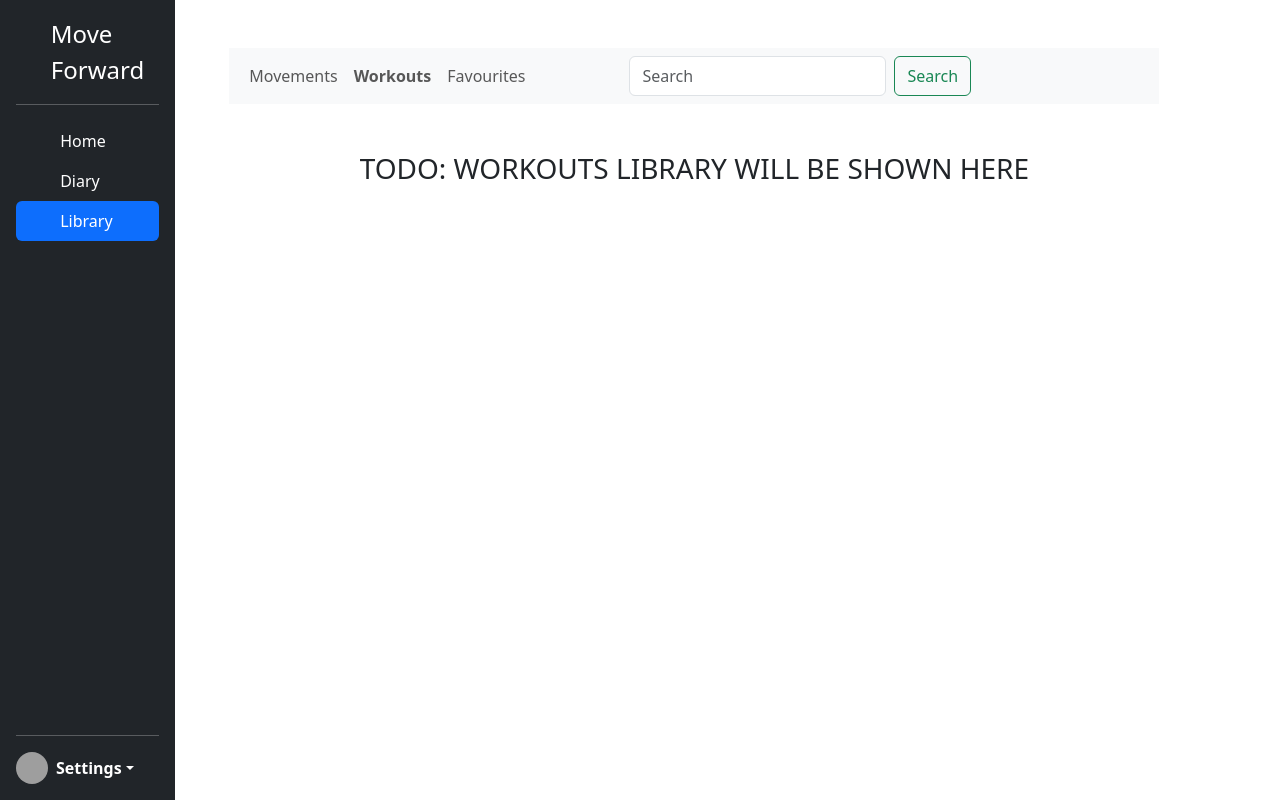
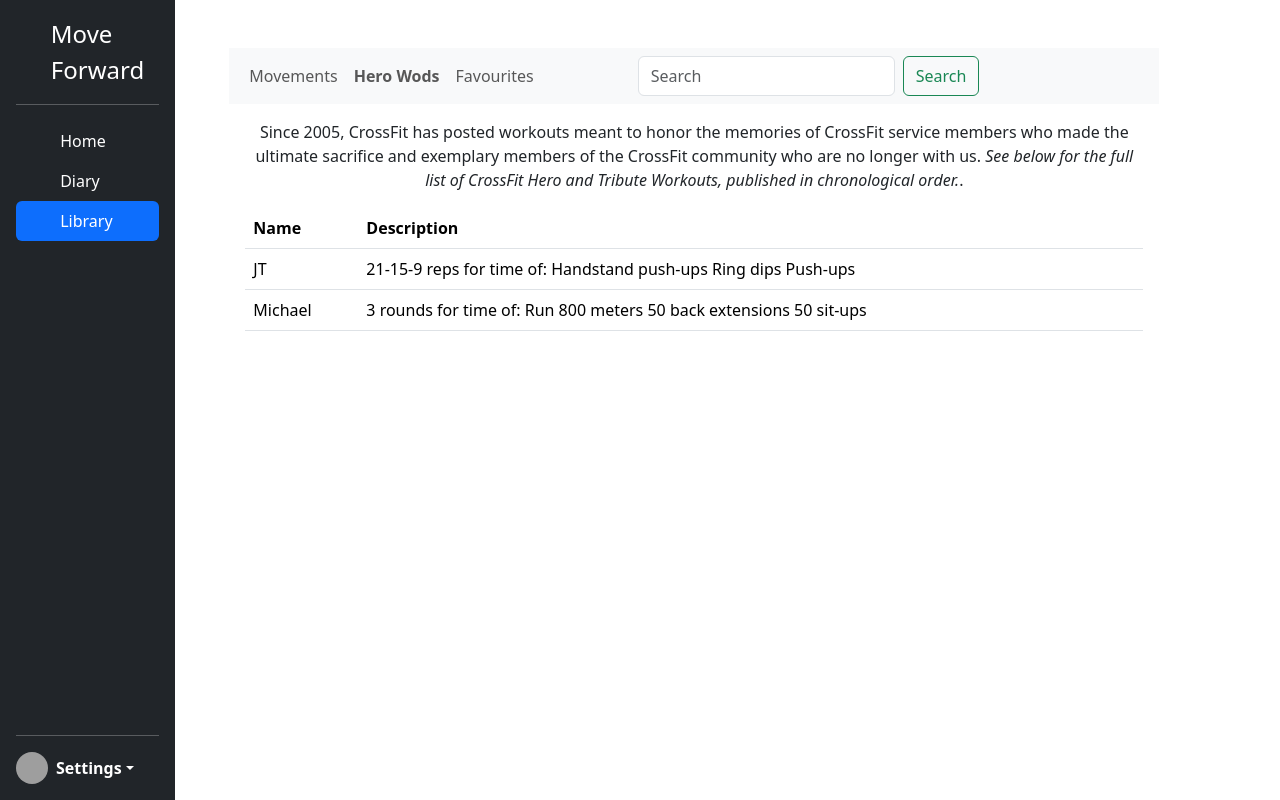
Before and after one commit to jgsloan/FitnessApp, a Flask app: page /workouts in a window 1280 px wide. Run offline with Flask 3, Linux system fonts and the light colour scheme; a user stored in the database is signed in; data comes from the database, SQL or seed files in the repository; both versions use the stored data as it was after the commit; grey boxes are pictures that could not be loaded.

Commit message:
Added hero wod table and built hero wod page

```diff
--- a/app.py
+++ b/app.py
@@ -324,8 +324,52 @@ def exercises():
 @app.route("/workouts", methods=["GET", "POST"])
 @login_required
 def workouts():
-    # TODO: Create a workouts library
-    return render_template("workouts.html")
+
+        # Connect to database
+        try:
+            con = sqlite3.connect('moveforward.db')
+            cursor = con.cursor()
+        except sqlite3.Error as error:
+            print("Error while connecting to sqlite", error)
+
+        # Store hero_wod table into array
+        try:
+            cursor.execute("SELECT * FROM hero_wods")
+            rows = cursor.fetchall()  # Fetch all rows
+
+
+        # Get column names only after executing the query
+            column_names = [description[0] for description in cursor.description]
+            print("Column names:", column_names)
+
+        # Convert rows to a list of dictionaries
+            hero_wods = [dict(zip(column_names, row)) for row in rows]
+            print("Hero WODs:", hero_wods)
+
+        except Exception as e:
+            print("Error fetching data:", e)
+            return "Error fetching data"
+
+        con.commit()
+
+        con.close()
+
+        # Add ID to array
+        wodID = []
+        for i in hero_wods:
+            wodID.append(i["wodID"])
+
+        # Add name to array
+        wodName = []
+        for i in hero_wods:
+            wodName.append(i["name"])
+
+        # Add description to array
+        wodDescription = []
+        for i in hero_wods:
+            wodDescription.append(i["description"])
+
+        return render_template("workouts.html", wodID=wodID, wodName=wodName, wodDescription=wodDescription)
 
 @app.route("/favourites", methods=["GET", "POST"])
 @login_required
--- a/templates/exercises.html
+++ b/templates/exercises.html
@@ -26,7 +26,7 @@
             <a class="nav-link fw-bold" href="/exercises">Movements</a>
           </li>
           <li class="nav-item">
-            <a class="nav-link" href="/workouts">Workouts</a>
+            <a class="nav-link" href="/workouts">Hero Wods</a>
           </li>
           <li class="nav-item me-5">
             <a class="nav-link" href="/favourites">Favourites</a>
@@ -164,7 +164,7 @@
 <script src="https://cdn.jsdelivr.net/npm/@popperjs/core@2.11.8/dist/umd/popper.min.js" integrity="sha384-I7E8VVD/ismYTF4hNIPjVp/Zjvgyol6VFvRkX/vR+Vc4jQkC+hVqc2pM8ODewa9r" crossorigin="anonymous"></script>
   <script src="https://cdn.jsdelivr.net/npm/bootstrap@5.3.2/dist/js/bootstrap.min.js" integrity="sha384-BBtl+eGJRgqQAUMxJ7pMwbEyER4l1g+O15P+16Ep7Q9Q+zqX6gSbd85u4mG4QzX+" crossorigin="anonymous"></script>
 
-
+<!-- custom scripts -->
 <script>
   $(document).ready(function() {
     autoPlayYouTubeModal();
--- a/templates/favourites.html
+++ b/templates/favourites.html
@@ -17,7 +17,7 @@
             <a class="nav-link" href="/exercises">Movements</a>
           </li>
           <li class="nav-item">
-            <a class="nav-link" href="/workouts">Workouts</a>
+            <a class="nav-link" href="/workouts">Hero Wods</a>
           </li>
           <li class="nav-item me-5">
             <a class="nav-link fw-bold" href="/favourites">Favourites</a>
--- a/templates/workouts.html
+++ b/templates/workouts.html
@@ -17,7 +17,7 @@
             <a class="nav-link" href="/exercises">Movements</a>
           </li>
           <li class="nav-item">
-            <a class="nav-link fw-bold" href="/workouts">Workouts</a>
+            <a class="nav-link fw-bold" href="/workouts">Hero Wods</a>
           </li>
           <li class="nav-item me-5">
             <a class="nav-link" href="/favourites">Favourites</a>
@@ -34,10 +34,25 @@
   <main class="col-md-12 ms-sm-auto col-lg-12 px-md-3">
     <div class="content">
 
-      <h3 class="mt-5">TODO: WORKOUTS LIBRARY WILL BE SHOWN HERE</h3>
+      <p></p>
+      <p>Since 2005, CrossFit has posted workouts meant to honor the memories of CrossFit service members who made the ultimate sacrifice and exemplary members of the CrossFit community who are no longer with us. <em>See below for the full list of CrossFit Hero and Tribute Workouts, published in chronological order.</em>.</p>
 
+      <table class="table">
+        <thead>
+          <tr>
+            <th class="text-start" scope="col">Name</th>
+            <th class="text-start" scope="col">Description</th>
+          </tr>
+        </thead>
+        <tbody>
+        {% for i in range(wodID|length) %}
+        <tr>
+          <td class="text-start">{{ wodName[i] }}</td>
+          <td class="text-start">{{ wodDescription[i] }}</td>
+        </tr>
+        {% endfor %}
+        </tbody>
+      </table>
     </div>
 </main>
-
-
 {% endblock %}
```
Also changed, not shown: moveforward.db.
